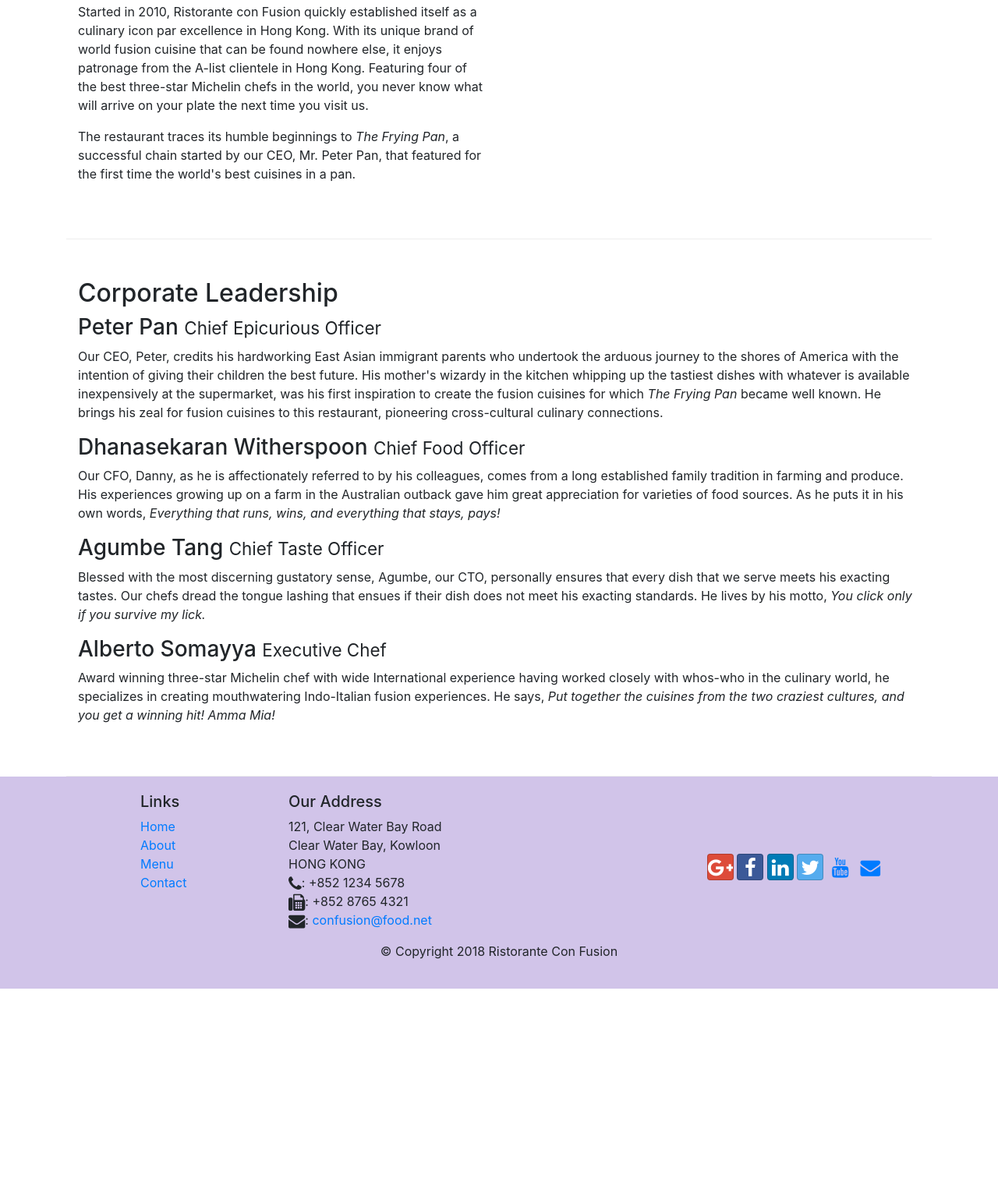
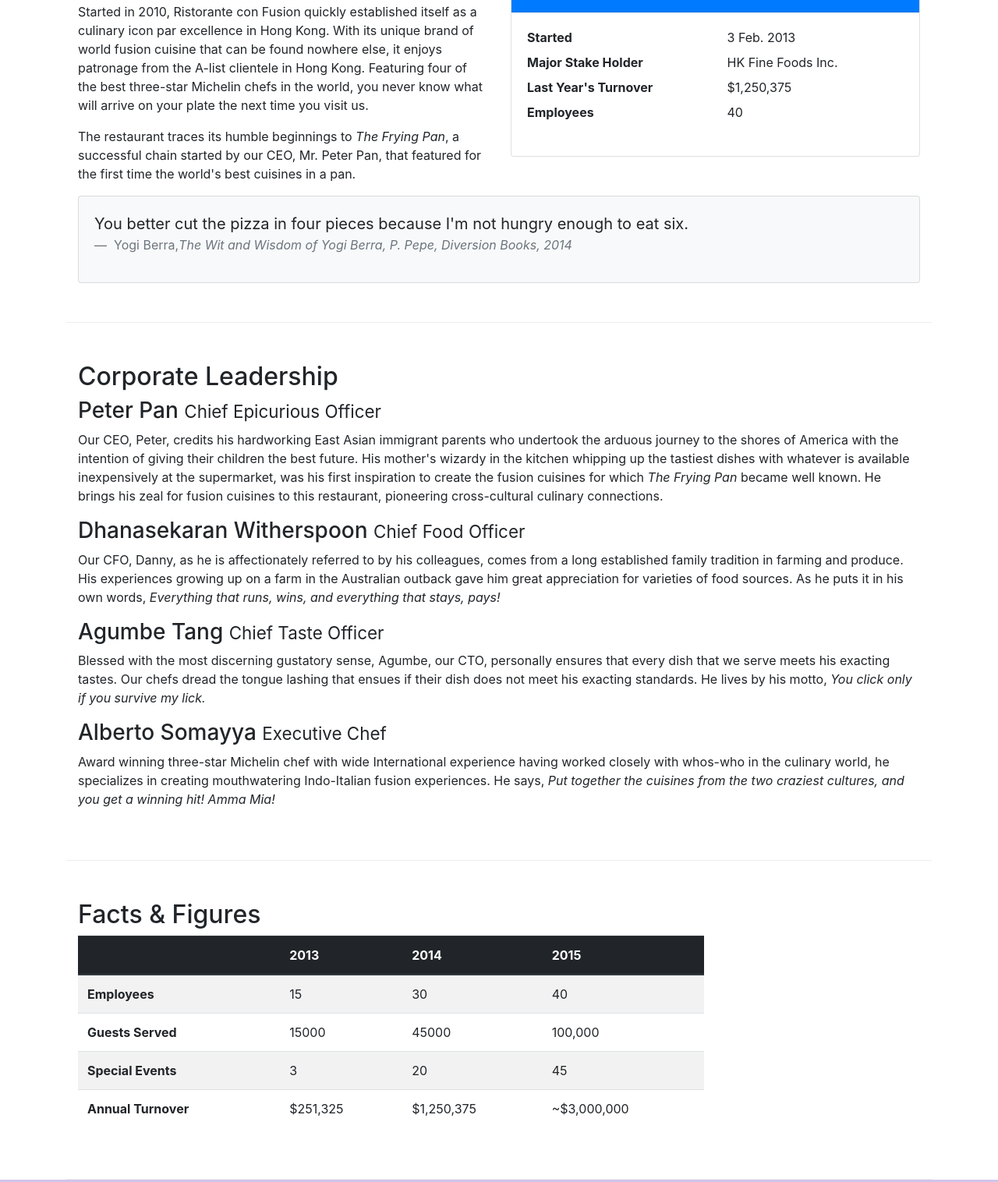
Before and after one commit to Saikamesh/Restaurant-Website-Using-Bootstarp, a website: page aboutus.html in a window 1280 px wide. Shown: the part 558-2074 px from the top of the page at 78% size. Before the commit the page ends 1826 px from the top, so only its background shows below. Drawn offline with nearby package versions, Linux system fonts and the light colour scheme.

Commit message:
Tables and Cards

```diff
--- a/aboutus.html
+++ b/aboutus.html
@@ -77,7 +77,34 @@
                 <p>The restaurant traces its humble beginnings to <em>The Frying Pan</em>, a successful chain started by
                     our CEO, Mr. Peter Pan, that featured for the first time the world's best cuisines in a pan.</p>
             </div>
-            <div>
+            <div class="col-sm">
+                <div class="card">
+                    <h3 class="card-header bg-primary text-white">Facts At a Glance</h3>
+                    <div class="card-body">
+                        <dl class="row">
+                            <dt class="col-6">Started</dt>
+                            <dd class=col-6>3 Feb. 2013</dd>
+                            <dt class="col-6">Major Stake Holder</dt>
+                            <dd class="col-6">HK Fine Foods Inc.</dd>
+                            <dt class="col-6">Last Year's Turnover</dt>
+                            <dd class="col-6">$1,250,375</dd>
+                            <dt class="col-6">Employees</dt>
+                            <dd class="col-6">40</dd>
+                        </dl>
+                    </div>
+                </div>
+            </div>
+            <div class="col-12">
+                <div class="card card-body bg-light">
+                    <blockquote class="blockquote">
+                        <p class="mb-0">You better cut the pizza in four pieces because I'm not hungry enough to eat
+                            six.</p>
+                        <footer class="blockquote-footer">
+                            Yogi Berra,<cite title="Source Title">The Wit and Wisdom of Yogi Berra, P. Pepe, Diversion
+                                Books, 2014</cite>
+                        </footer>
+                    </blockquote>
+                </div>
             </div>
         </div>
 
@@ -111,6 +138,52 @@
                     whos-who in the culinary world, he specializes in creating mouthwatering Indo-Italian fusion
                     experiences. He says, <em>Put together the cuisines from the two craziest cultures, and you get a
                         winning hit! Amma Mia!</em></p>
+            </div>
+        </div>
+        <div class="row row-content">
+            <div class="col-12 col-sm-9">
+                <h2>Facts &amp; Figures</h2>
+                <div class="table-responsive">
+                    <table class="table table-striped">
+                        <thead class="thead-dark">
+                            <tr>
+                                <th>&nbsp;</th>
+                                <th>2013</th>
+                                <th>2014</th>
+                                <th>2015</th>
+                            </tr>
+                        </thead>
+                        <tbody>
+                            <tr>
+                                <th>Employees</th>
+                                <td>15</td>
+                                <td>30</td>
+                                <td>40</td>
+                            </tr>
+                            <tr>
+                                <th>Guests Served</th>
+                                <td>15000</td>
+                                <td>45000</td>
+                                <td>100,000</td>
+                            </tr>
+                            <tr>
+                                <th>Special Events</th>
+                                <td>3</td>
+                                <td>20</td>
+                                <td>45</td>
+                            </tr>
+                            <tr>
+                                <th>Annual Turnover</th>
+                                <td>$251,325</td>
+                                <td>$1,250,375</td>
+                                <td>~$3,000,000</td>
+                            </tr>
+                        </tbody>
+                    </table>
+                </div>
+            </div>
+            <div class="col-12 col-sm-3">
+
             </div>
         </div>
 
```
